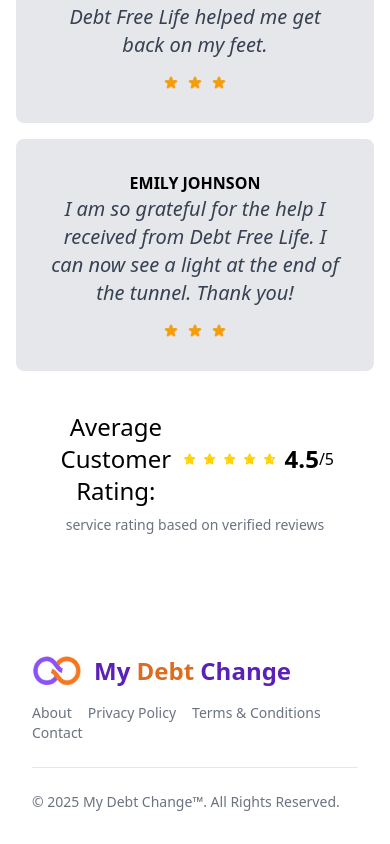
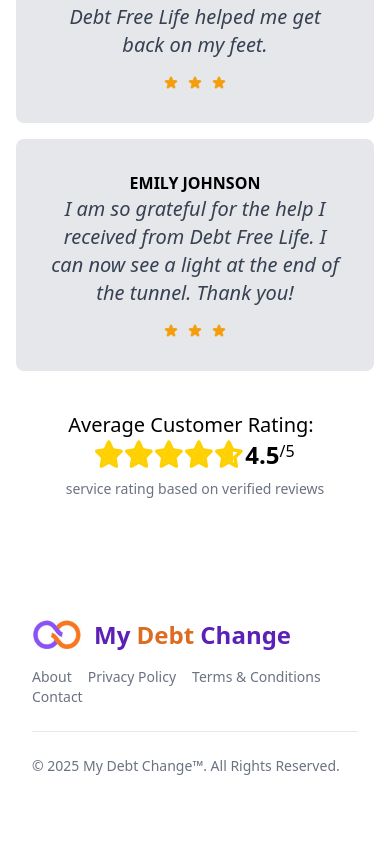
Before and after one commit to shivam-vishvakarma/my-debt-change-client, a Next.js app: page /about in a window 390 px wide. Shown: the part 4117-4961 px from the top of the page. After the commit the page ends 4925 px from the top, so only its background shows below. Built offline with nearby package versions, Linux system fonts and the light colour scheme.

Commit message:
fix: improve layout and styling of customer rating section on About page

```diff
--- a/src/app/(allroutes)/about/page.tsx
+++ b/src/app/(allroutes)/about/page.tsx
@@ -309,9 +309,9 @@ export default function Page() {
           </div>
         </div>
         <div className="p-10 text-center">
-          <p className="flex items-center justify-center space-x-2">
-            <span className="text-2xl">Average Customer Rating: </span>
-            <svg
+          <p className="flex items-center justify-center space-x-2 flex-col sm:flex-row">
+            <span className="text-xl sm:text-2xl">Average Customer Rating: </span>
+            <span className="flex"><svg
               role="img"
               width={30}
               height={30}
@@ -496,7 +496,7 @@ export default function Page() {
                 />
               </g>
             </svg>
-             <span className="text-2xl font-semibold">4.5</span>/5
+             <span className="text-2xl font-semibold">4.5</span>/5</span>
           </p>
           <p className="text-sm mt-2 text-gray-500">service rating based on verified reviews</p>
         </div>
```
